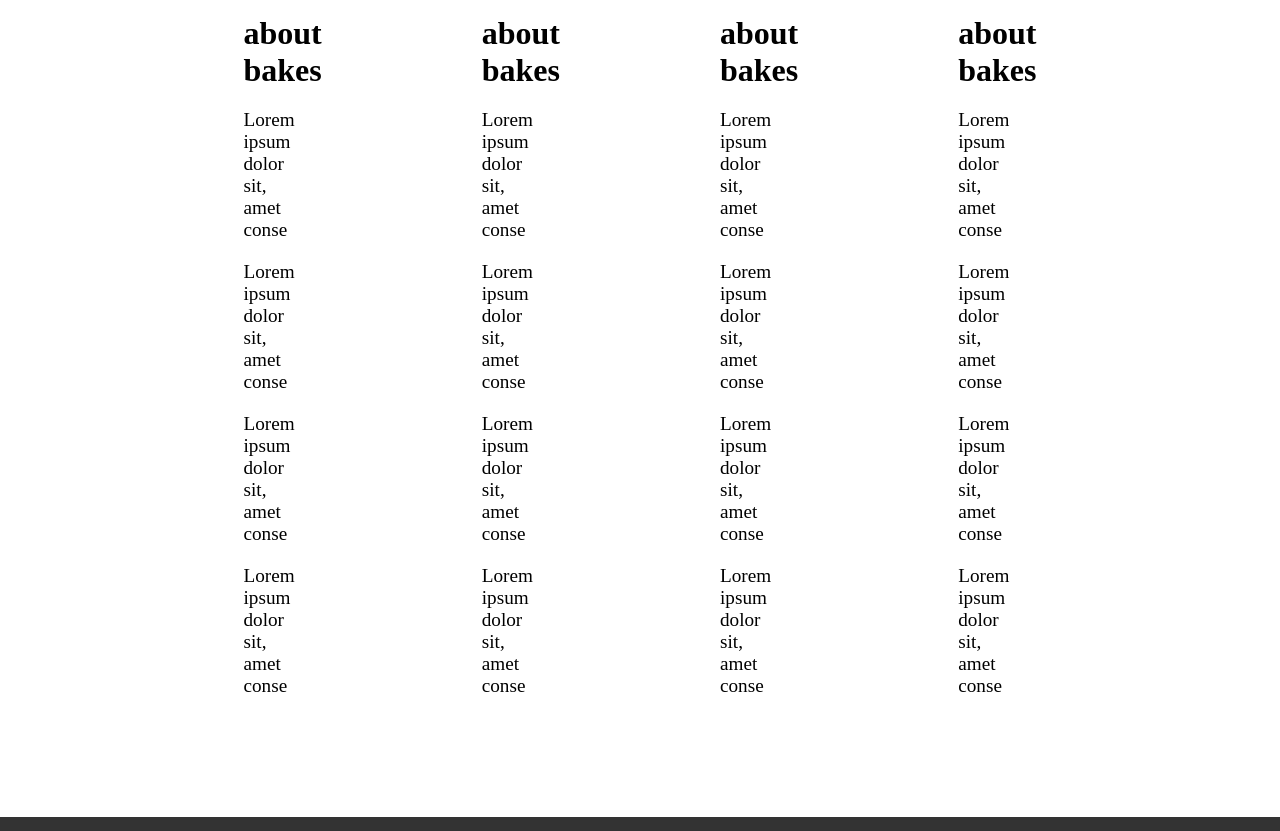
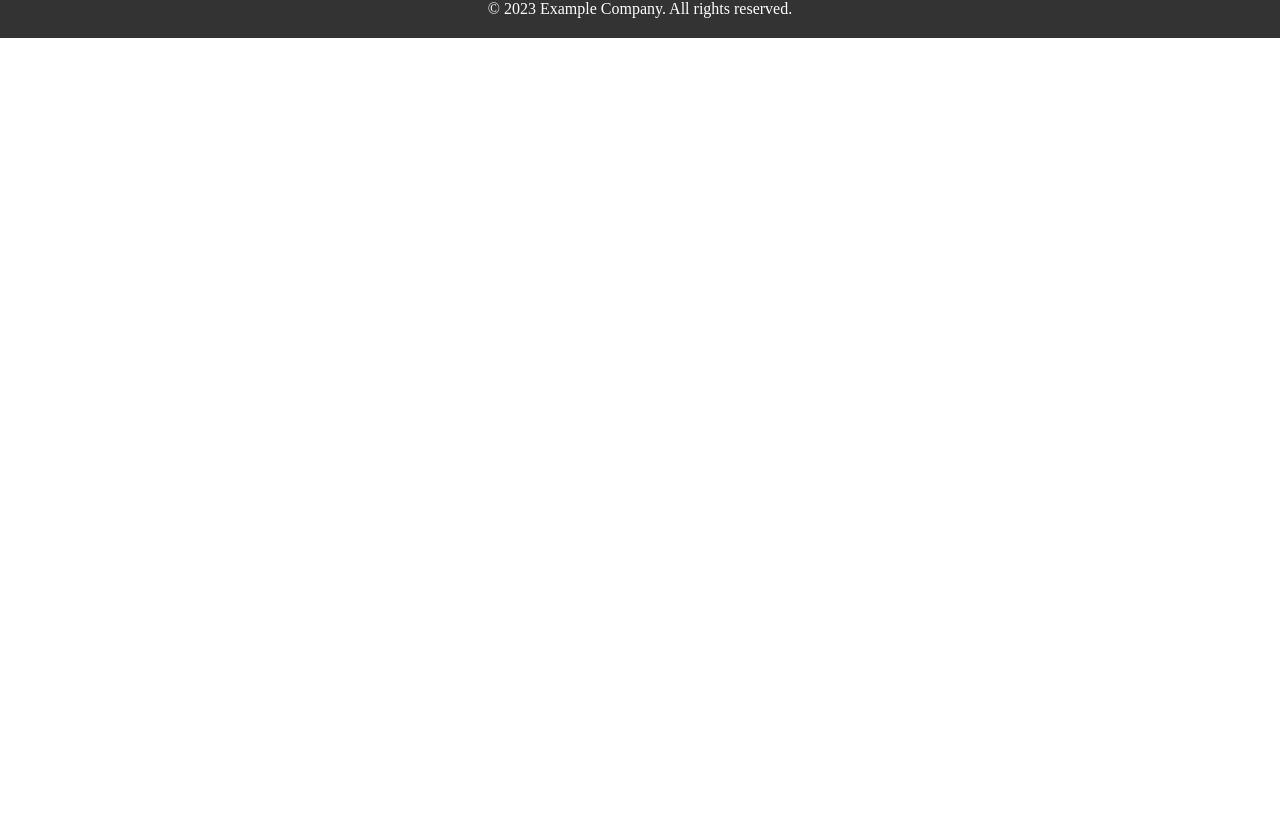
Before and after one commit to OmarMegzz/bakery, a plain HTML site: page index.html in a window 1280 px wide. Shown: the part 4009-4840 px from the top of the page. After the commit the page ends 4047 px from the top, so only its background shows below. Drawn offline with Linux system fonts and the light colour scheme.

Commit message:
Update webiste

```diff
--- a/index.html
+++ b/index.html
@@ -153,45 +153,11 @@
 
     <!-- about us -->
 
-    <section class="about">
-      <h2>About Us</h2>
-      <div class="about-inf">
-        <ul>
-          <h1>about bakes</h1>
-          <li>Lorem ipsum dolor sit, amet conse</li>
-          <li>Lorem ipsum dolor sit, amet conse</li>
-          <li>Lorem ipsum dolor sit, amet conse</li>
-          <li>Lorem ipsum dolor sit, amet conse</li>
-        </ul>
-        <ul>
-          <h1>about bakes</h1>
-          <li>Lorem ipsum dolor sit, amet conse</li>
-          <li>Lorem ipsum dolor sit, amet conse</li>
-          <li>Lorem ipsum dolor sit, amet conse</li>
-          <li>Lorem ipsum dolor sit, amet conse</li>
-        </ul>
-        <ul>
-          <h1>about bakes</h1>
-          <li>Lorem ipsum dolor sit, amet conse</li>
-          <li>Lorem ipsum dolor sit, amet conse</li>
-          <li>Lorem ipsum dolor sit, amet conse</li>
-          <li>Lorem ipsum dolor sit, amet conse</li>
-        </ul>
-        <ul>
-          <h1>about bakes</h1>
-          <li>Lorem ipsum dolor sit, amet conse</li>
-          <li>Lorem ipsum dolor sit, amet conse</li>
-          <li>Lorem ipsum dolor sit, amet conse</li>
-          <li>Lorem ipsum dolor sit, amet conse</li>
-        </ul>
-      </div>
-    </section>
-
     <!-- /* about us 2 */ -->
     <footer>
       <div class="container">
         <div class="logo">
-          <img src="/images/bakery-light-1.png" alt="Logo" />
+          <img src="./images/bakery-light-1.png" alt="Logo" />
         </div>
         <p>&copy; 2023 Example Company. All rights reserved.</p>
       </div>
```
